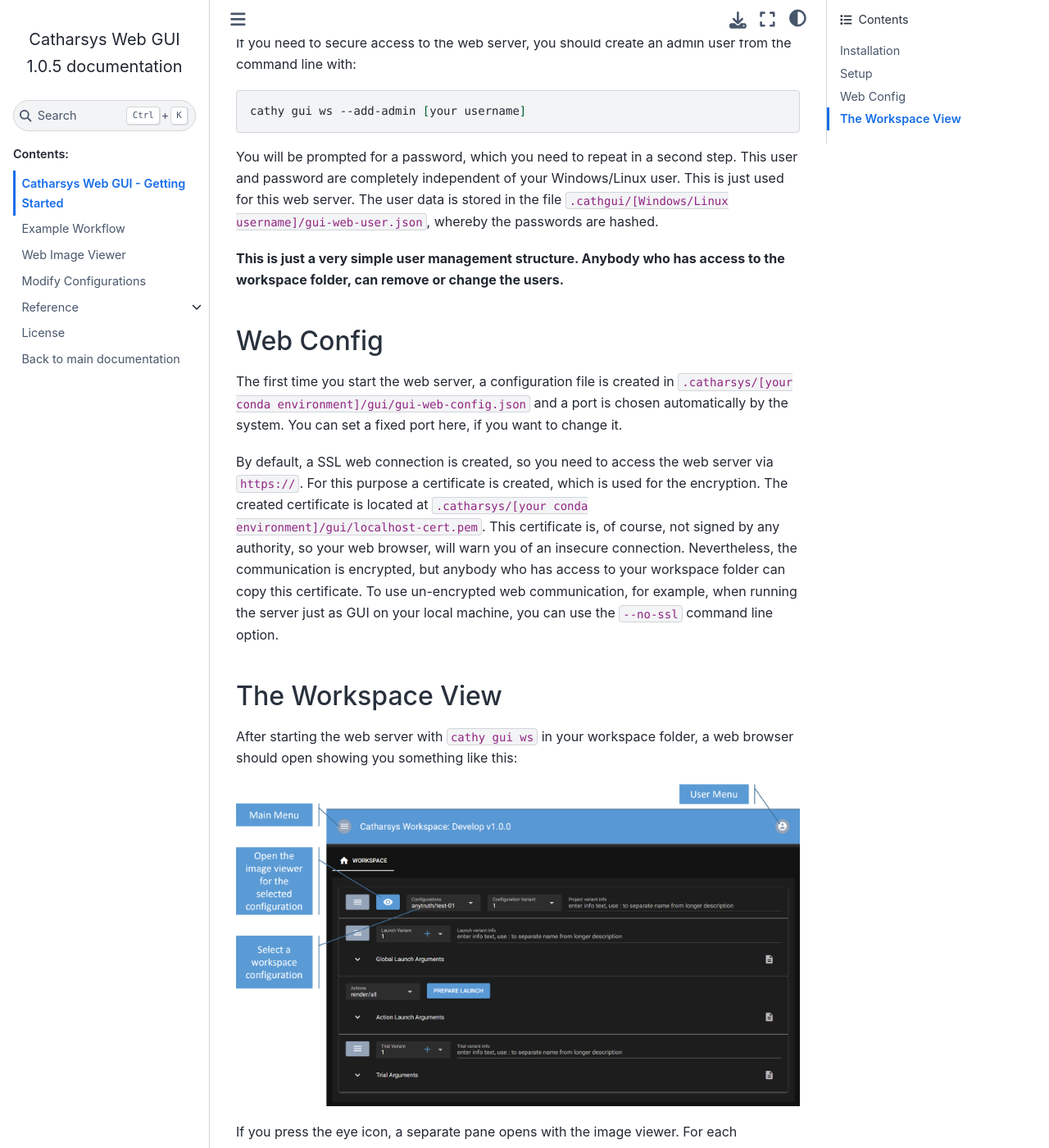
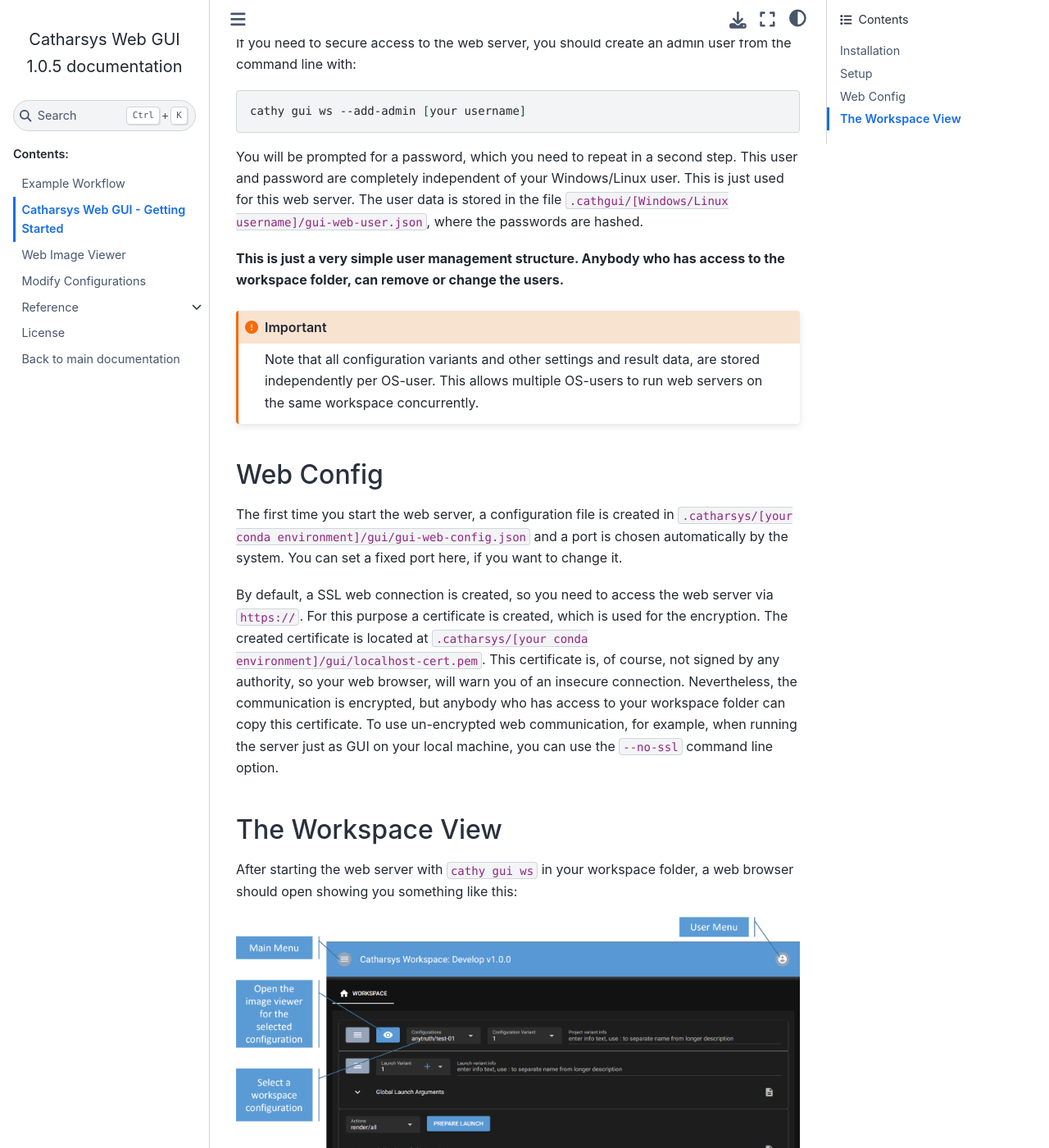
Before and after one commit to boschresearch/image-render-gui, a Sphinx documentation site: the page built from docs/source/get_started.md, in a window 1280 px wide and 1400 px high, scrolled down 1013 px. Shown: the whole window at 82% size. Built offline with Sphinx 7.4.7 and the Sphinx Book theme 1.1.4, drawn with Linux system fonts in a browser that asks for light colours; the version number is read from the project's files by our own code; some of the changed text lies outside the part shown.

````diff
--- a/docs/source/conf.py
+++ b/docs/source/conf.py
@@ -110,4 +110,9 @@ if pathConfig.exists():
             f"../../../../docs/build/{sModule}/html/objects.inv",
         )
     # endfor
+
+    intersphinx_mapping["image-render-setup"] = (
+        "../../html",
+        "../../../../docs/build/html/objects.inv",
+    )
 # endif
--- a/docs/source/get_started.md
+++ b/docs/source/get_started.md
@@ -26,9 +26,13 @@ If you need to secure access to the web server, you should create an admin user
 cathy gui ws --add-admin [your username]
 ```
 
-You will be prompted for a password, which you need to repeat in a second step. This user and password are completely independent of your Windows/Linux user. This is just used for this web server. The user data is stored in the file `.cathgui/[Windows/Linux username]/gui-web-user.json`, whereby the passwords are hashed.
+You will be prompted for a password, which you need to repeat in a second step. This user and password are completely independent of your Windows/Linux user. This is just used for this web server. The user data is stored in the file `.cathgui/[Windows/Linux username]/gui-web-user.json`, where the passwords are hashed.
 
 **This is just a very simple user management structure. Anybody who has access to the workspace folder, can remove or change the users.**
+
+```{important}
+Note that all configuration variants and other settings and result data, are stored independently per OS-user. This allows multiple OS-users to run web servers on the same workspace concurrently.
+```
 
 ## Web Config
 
--- a/docs/source/index.rst
+++ b/docs/source/index.rst
@@ -25,8 +25,8 @@ Web GUI
    :maxdepth: 4
    :caption: Contents:
 
+   workflow_ex1
    get_started
-   workflow_ex1
    image_viewer
    modify_configs
    reference/main
````
Also changed, not shown: docs/source/reference/gui_def.md (+1 -1 lines), docs/source/workflow_ex1.md (+13 -5 lines).
